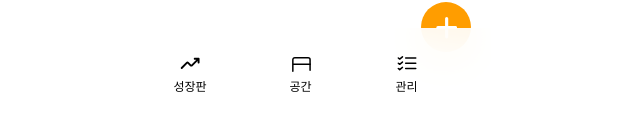
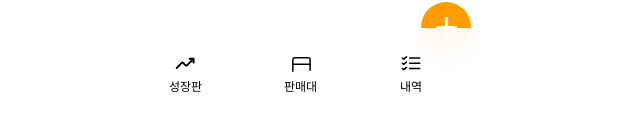
Before and after one commit to Modadeung/frontend, a Next.js app: page /space in a window 1280 px wide. Shown: the part 678-808 px from the top of the page, without its empty margins (344-984 px from the left). Built offline with nearby package versions, Linux system fonts and the light colour scheme; a web font is replaced by a local one.

Commit message:
[refactor] nav 이름 수정

```diff
--- a/src/components/navbar/index.tsx
+++ b/src/components/navbar/index.tsx
@@ -6,8 +6,8 @@ import Image from "next/image";
 
 const navItems = [
     { href: "/", label: "성장판" },
-    { href: "/space", label: "공간" },
-    { href: "/administration", label: "관리" },
+    { href: "/space", label: "판매대" },
+    { href: "/administration", label: "내역" },
 ];
 
 function NavItem({ href, label }: { href: string; label: string }) {
@@ -21,10 +21,10 @@ function NavItem({ href, label }: { href: string; label: string }) {
                     height={24}
                 />
             )}
-            {label === "공간" && (
+            {label === "판매대" && (
                 <Image src={sell} alt="tableIcon" width={24} height={24} />
             )}
-            {label === "관리" && (
+            {label === "내역" && (
                 <Image src={checklist} alt="listIcon" width={24} height={24} />
             )}
 
```
